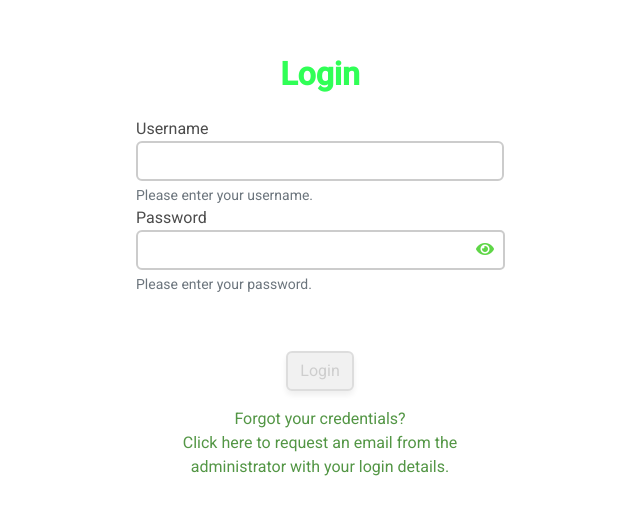
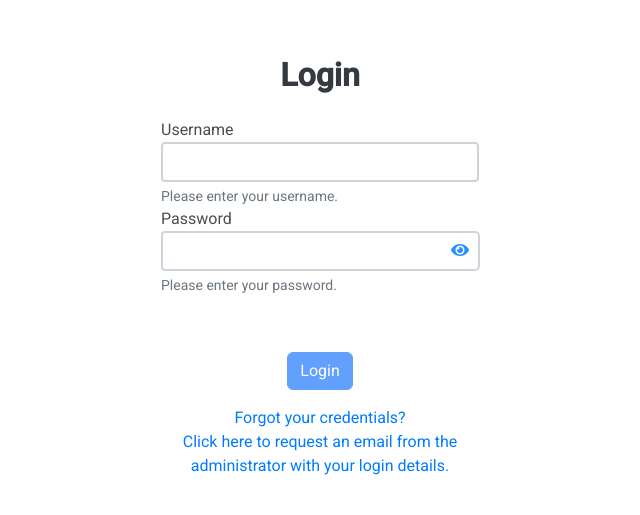
Before and after one commit to esetaro2/progresso_frontend, an Angular app: page /login in a window 1280 px wide. Shown: the part 133-648 px from the top of the page, without its empty margins (320-960 px from the left). Built offline with nearby package versions, Linux system fonts and the light colour scheme.

Commit message:
Refactor login component styles for improved aesthetics and consistency

```diff
--- a/src/app/component/login/login.component.css
+++ b/src/app/component/login/login.component.css
@@ -1,18 +1,15 @@
 .full-height {
-  display: flex;
-  justify-content: center;
-  align-items: center;
   height: 100vh;
 }
 
 h2 {
   font-weight: 600;
-  color: #30ff56;
+  color: #343a40;
 }
 
 .form-container {
   width: 100%;
-  max-width: 400px;
+  max-width: 350px;
   border: none;
 }
 
@@ -29,23 +26,13 @@ label {
 }
 
 a {
-  color: #539645;
+  color: #007bff;
   text-decoration: none;
+  transition: all 0.3s ease;
 }
 
 a:hover {
-  color: #417a36;
-}
-
-.btn-primary {
-  background-color: #539645;
-  border-color: #539645;
-  color: white;
-}
-
-.btn-primary:hover {
-  background-color: #6fb361;
-  border-color: #6fb361;
+  color: #0056b3;
 }
 
 .mt-4 {
@@ -76,17 +63,26 @@ small .fa-check {
 }
 
 .form-control {
-  padding-right: 40px;
-  border: 2px solid #ccc;
+  border-radius: 4px;
+  border: 2px solid #ced4da;
+  background-color: #ffffff;
 }
 
 .form-control:hover {
-  border-color: #6dff87;
+  border-color: #007bff;
 }
 
 .form-control:focus {
-  border-color: #55ff74;
-  box-shadow: 0 0 5px rgba(83, 150, 69, 0.5);
+  border-color: #007bff;
+  box-shadow: 0 0 5px rgba(0, 123, 255, 0.5);
+}
+
+.fa-times {
+  color: #f44336;
+}
+
+.fa-check {
+  color: #539645;
 }
 
 .no-border {
@@ -102,13 +98,13 @@ small .fa-check {
   right: 10px;
   top: 50%;
   transform: translateY(-50%);
-  color: #5fd647;
+  color: #2790ff;
   cursor: pointer;
   z-index: 10;
 }
 
 .toggle-visibility:hover {
-  color: #64bc53;
+  color: #007bff;
 }
 
 .btn-link-container {
@@ -130,36 +126,3 @@ small .fa-check {
 .error-message.show {
   visibility: visible;
 }
-
-.btn-outline-secondary {
-  border-radius: 4px;
-  font-size: 1rem;
-  padding: 0.75rem;
-  text-align: left;
-}
-
-.btn-outline-secondary:hover,
-.btn-outline-secondary:focus {
-  background-color: #6dff87;
-  border: 2px solid #6dff87;
-}
-
-.btn-primary {
-  background-color: #30ff56;
-  border: 2px solid #30ff56;
-  color: white;
-  box-shadow: 0 4px 6px rgba(0, 0, 0, 0.1);
-}
-
-.btn-primary:hover {
-  background-color: transparent;
-  border: 2px solid #30ff56;
-  color: #6c757d;
-  box-shadow: 0 4px 8px rgba(0, 0, 0, 0.2);
-}
-
-.btn-primary:disabled {
-  background-color: #ebebeb;
-  border-color: #ccc;
-  color: rgb(180, 180, 180);
-}
--- a/src/app/component/login/login.component.html
+++ b/src/app/component/login/login.component.html
@@ -1,4 +1,4 @@
-<div class="d-flex justify-content-center align-items-center full-height">
+<div class="d-flex justify-content-center align-items-center full-height align-self-center">
   <div class="card form-container">
     <div class="card-body">
       <h2 class="text-center mb-4">Login</h2>
```
